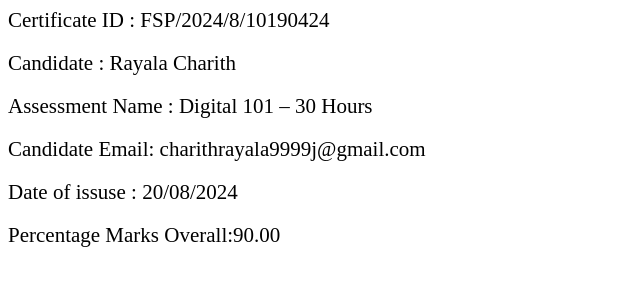
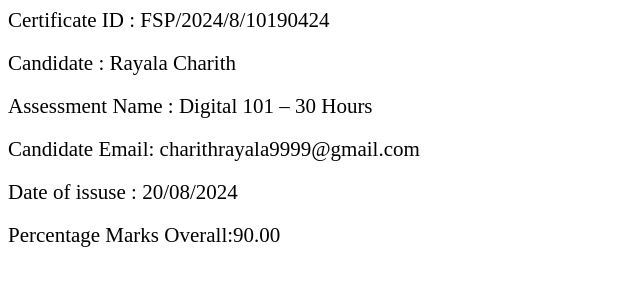
Before and after one commit to CharithRayala/NASCM, a plain HTML site: page index.html in a window 1280 px wide. Shown: the full height of the page, 0-640 px from the left. Drawn offline with Linux system fonts and the light colour scheme.

Commit message:
Update index.html

```diff
--- a/index.html
+++ b/index.html
@@ -17,7 +17,7 @@
         Assessment Name : Digital 101 – 30 Hours
      </div> <br>
      <div style="font-size: 21px">
-        Candidate Email: charithrayala9999j@gmail.com
+        Candidate Email: charithrayala9999@gmail.com
      </div> <br>
      <div style="font-size: 21px">
         Date of issuse :  20/08/2024
```
